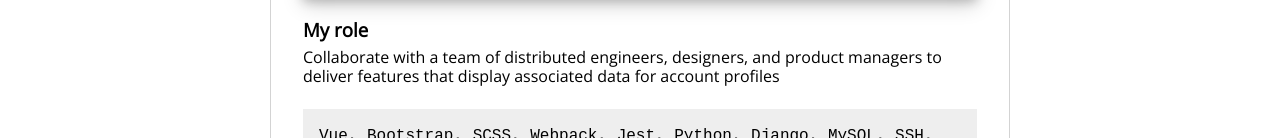
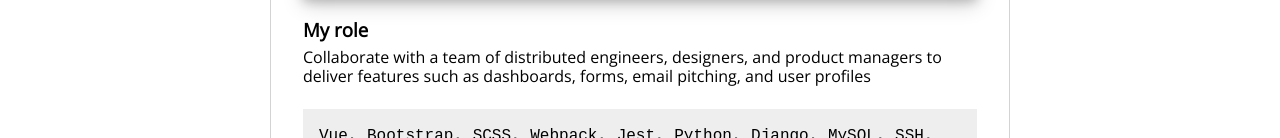
Before and after one commit to brandnpatterson/brandnpatterson.github.io, a website: page index.html in a window 1280 px wide. Shown: the part 737-875 px from the top of the page. Drawn offline with nearby package versions, Linux system fonts and the light colour scheme.

Commit message:
add new file and update text

```diff
--- a/index.html
+++ b/index.html
@@ -55,8 +55,7 @@
       <h3 class="work-subtitle">My role</h3>
       <div>
         Collaborate with a team of distributed engineers, designers, and
-        product managers to deliver features that display associated data for
-        account profiles
+        product managers to deliver features such as dashboards, forms, email pitching, and user profiles
       </div>
       <div class="work-tools">
         <code>
```
Also changed, not shown: 1 other file.
